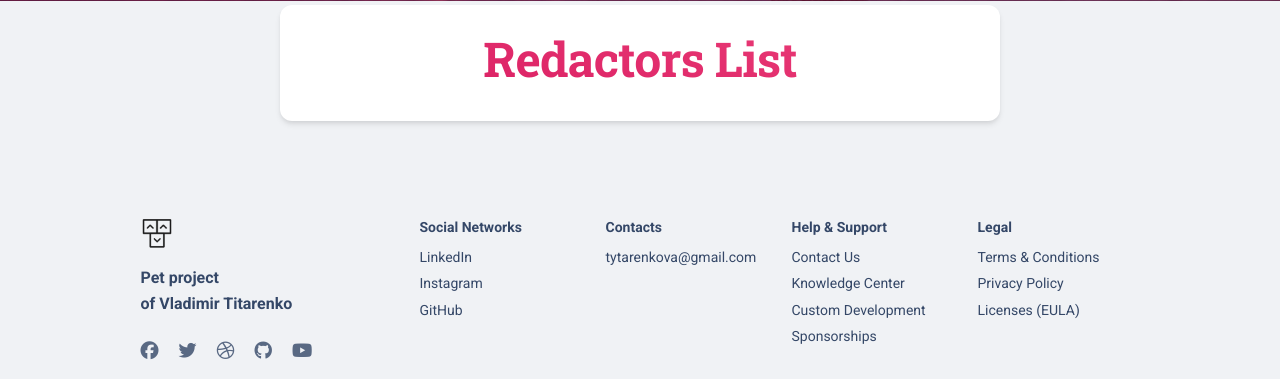
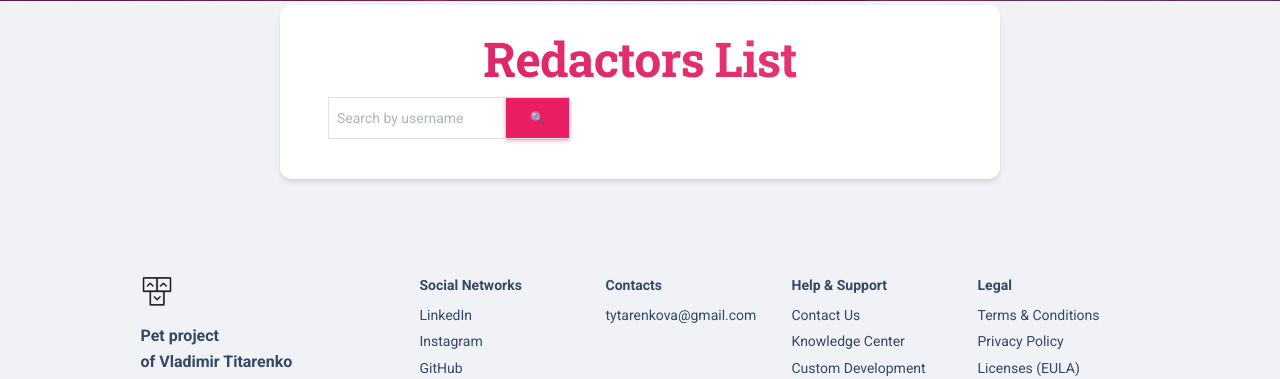
Before and after one commit to T-Vlad-96/Global-Horizon, a Django app: page /redactors/ in a window 1280 px wide. Shown: the part 439-818 px from the top of the page. Run offline with Django 4.2, Linux system fonts and the light colour scheme; data that the repository does not hold is empty; some libraries are stand-ins or nearby versions.

Commit message:
feat: Impelement searching on redactor_list
- Add RedactorSearchForm as subclass for forms.Form with field username. Re-define init method to add crispy class FormHelper to use it for the form layout formation, set the forms method and css class
- Add RedactorSearchForm to RedactorListView. Re-define method get_context_data to set search_form to context. Re-define get_queryset method to filter queryset by username when the form is valid
- Add search_form to redactor_list.html using crispy_forms_tags

```diff
--- a/newspapers_tracker/forms.py
+++ b/newspapers_tracker/forms.py
@@ -1,4 +1,5 @@
 from crispy_bootstrap5.bootstrap5 import FloatingField
+from crispy_forms.templatetags.crispy_forms_field import css_class
 from django import forms
 from crispy_forms.helper import FormHelper
 from crispy_forms.layout import (
@@ -286,3 +287,41 @@ class TopicSearchForm(forms.Form):
                 css_class="container-fluid input-group"
             )
         )
+
+
+class RedactorSearchForm(forms.Form):
+    username = forms.CharField(
+        required=False,
+        label="",
+        max_length=60,
+        widget=forms.TextInput(
+            attrs={
+                "placeholder": "Search by username"
+            }
+        )
+    )
+
+    def __init__(self, *args, **kwargs):
+        super().__init__(*args, **kwargs)
+        self.helper = FormHelper()
+        self.helper.form_method = "GET"
+        self.helper.form_class = "w-50"
+        self.helper.form_show_labels = False
+        self.helper.layout = Layout(
+            Div(
+                Div(
+                    Field(
+                        "username",
+                        css_class="border border-1 rounded-0 px-2"
+                    )
+                ),
+                Div(
+                    Submit(
+                        name="submit",
+                        value="🔍",
+                        css_class="border border-1 rounded-0"
+                    )
+                ),
+                css_class="container-fluid input-group"
+            ),
+        )
--- a/newspapers_tracker/views.py
+++ b/newspapers_tracker/views.py
@@ -4,7 +4,7 @@ from django.shortcuts import render
 from django.urls import reverse_lazy
 from django.views import generic
 
-from newspapers_tracker.forms import TopicForm, RedactorForm, NewspaperForm, TopicSearchForm
+from newspapers_tracker.forms import TopicForm, RedactorForm, NewspaperForm, TopicSearchForm, RedactorSearchForm
 from newspapers_tracker.models import Topic, Newspaper, Redactor
 
 
@@ -63,6 +63,21 @@ class TopicDeleteView(generic.DeleteView):
 class RedactorListView(generic.ListView):
     model = Redactor
     paginate_by = 5
+    search_form = RedactorSearchForm
+
+    def get_context_data(self, *, object_list = ..., **kwargs):
+        context = super().get_context_data()
+        context["search_form"] = self.search_form(self.request.GET)
+        return context
+
+    def get_queryset(self):
+        queryset = super().get_queryset()
+        search_form = self.search_form(self.request.GET)
+        if search_form.is_valid():
+            queryset = queryset.filter(
+                username__icontains=search_form.cleaned_data.get("username")
+            )
+        return queryset
 
 
 class RedactorCreateView(generic.CreateView):
--- a/templates/newspapers_tracker/redactor_list.html
+++ b/templates/newspapers_tracker/redactor_list.html
@@ -1,4 +1,5 @@
 {% extends "layouts/base.html" %}
+{% load crispy_forms_tags %}
 
 
 {% block content %}
@@ -11,6 +12,7 @@
               <h1 class="text-primary text-gradient">
                 Redactors List
               </h1>
+              <div>{% crispy search_form %}</div>
               <div>
                 <ul class="list-group list-group-flush">
                   {% for redactor in redactor_list %}
```
